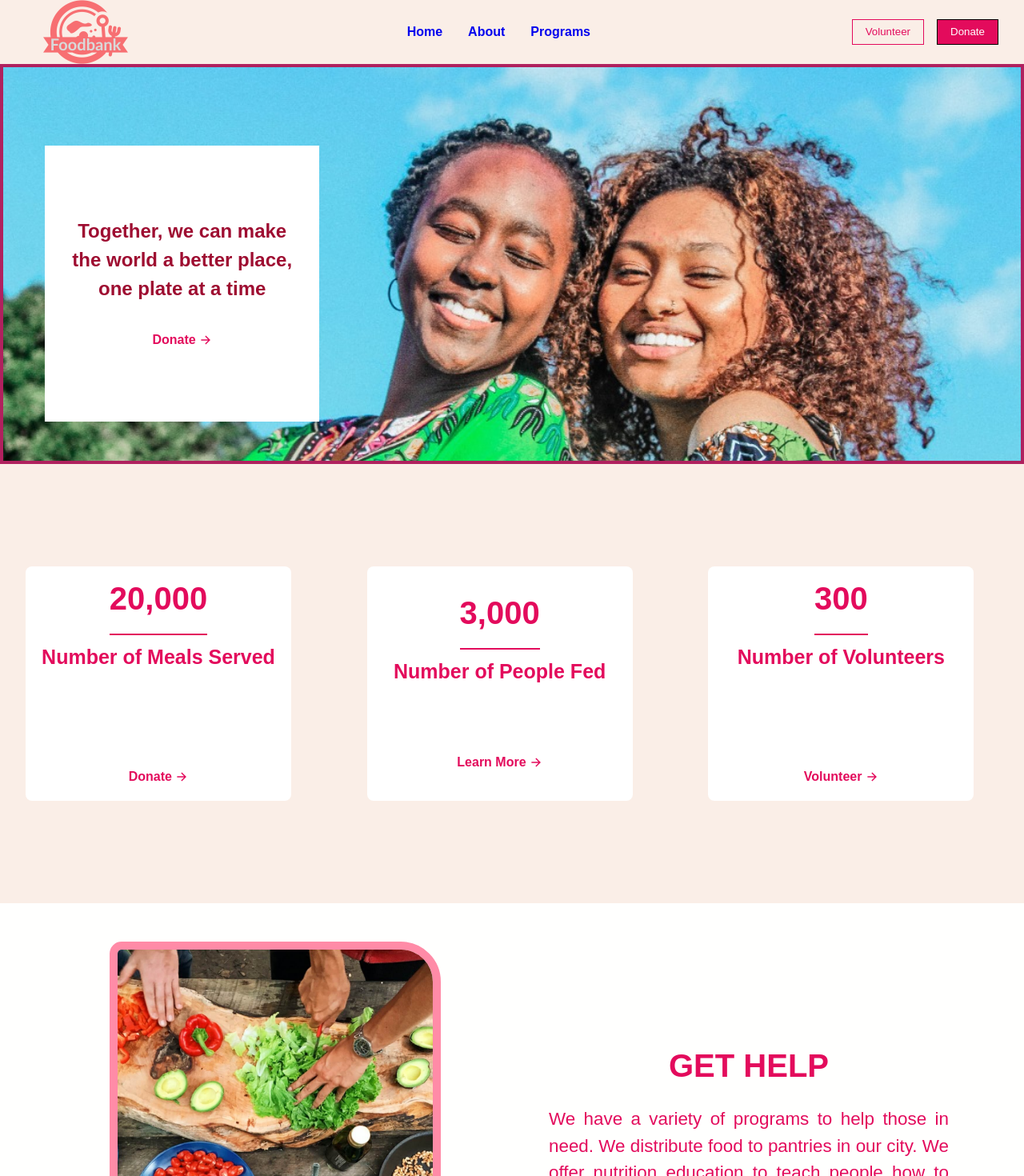
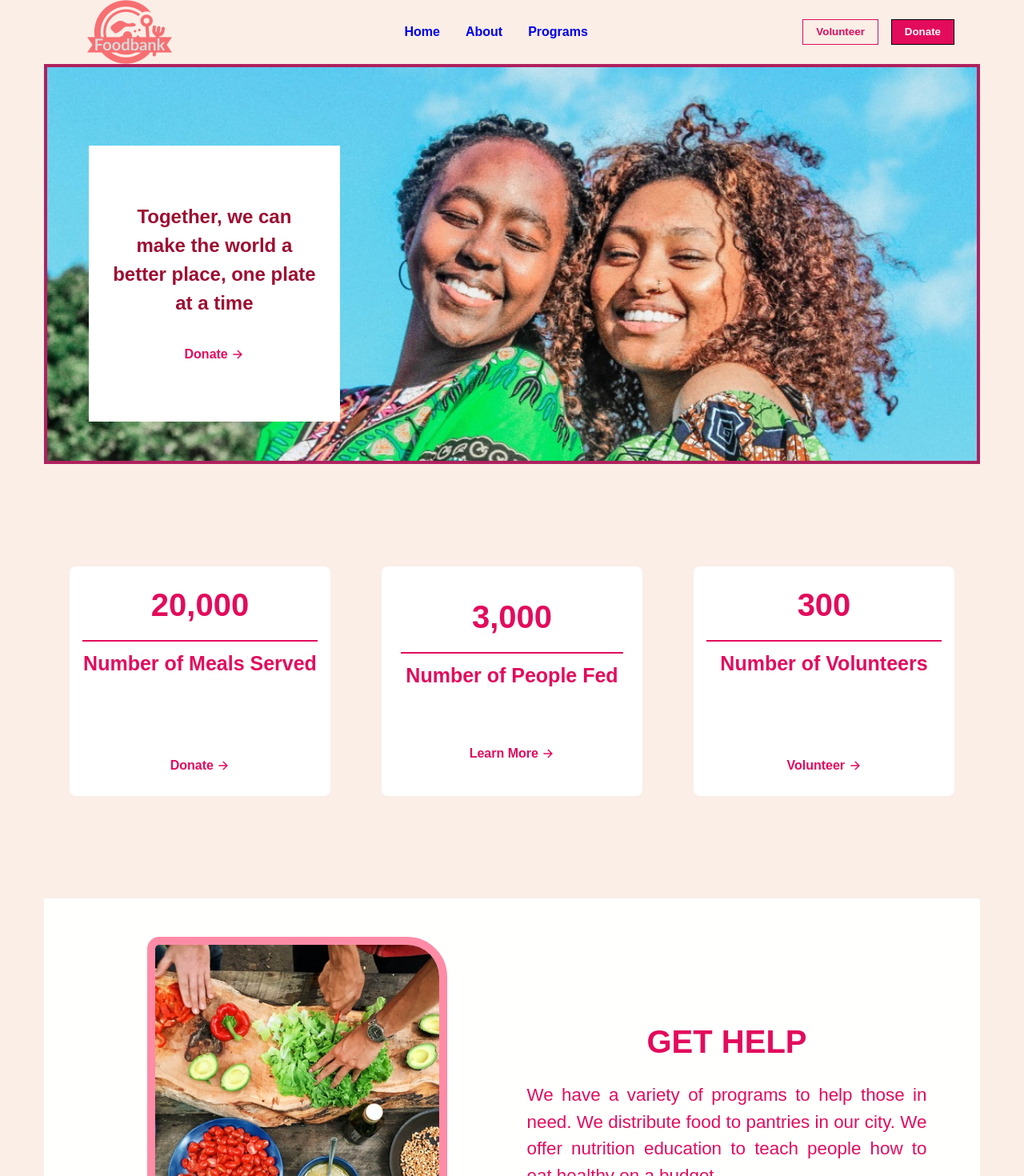
Before and after one commit to peteregbujie/foodbank-landing-page, a React (Create React App) app: page / in a window 1280 px wide. Shown: the top 1470 px of the page at 80% size. Built offline with nearby package versions, Linux system fonts and the light colour scheme.

Commit message:
Optimized CSS

```diff
--- a/src/App.css
+++ b/src/App.css
@@ -122,6 +122,10 @@ span {
   'more1'
   'more2'
   'footer';
+ max-width: 1200px;
+ padding: 0 15px;
+ margin-left: auto;
+ margin-right: auto;
 }
 
 nav {
@@ -240,9 +244,12 @@ span:hover {
  text-decoration: none;
  background: white;
  margin: 1em;
- padding: 1rem 1rem;
  box-shadow: 0 1.5em 2.5em -0.5em rgba(#000000, 0.1);
  transition: transform 0.45s ease;
+}
+
+.card__wrapper {
+ padding: 1.5rem 1rem;
 }
 
 .card h3 {
@@ -261,7 +268,7 @@ span:hover {
  opacity: 0;
  color: #ffffff;
  font-weight: 400;
- line-height: 1.8;
+ line-height: 1.5;
  margin: 0 0 0.5em;
  transform: translateY(-1em);
  transition: opacity 0.45s ease, transform 0.5s ease;
@@ -487,31 +494,6 @@ span:hover {
   margin: 0 auto;
   line-height: 1.7rem;
  }
-
- /* Navbar */
- .app__navbar-right {
-  display: flex;
-  justify-content: space-between;
-  align-items: left;
-  flex-direction: row;
- }
-
- .app__navbar-right a {
-  margin: 0 1rem;
-  text-decoration: none;
-  transition: 0.5s ease;
-  font-weight: bold;
- }
-
- .app__navbar-right a:hover {
-  border-bottom: 1px solid var(--main);
- }
-
- .app__navbar-right div {
-  width: 1px;
-  height: 30px;
-  background: var(--background2);
- }
 }
 
 @media (min-width: 1040px) {
--- a/src/App.js
+++ b/src/App.js
@@ -22,6 +22,7 @@ function App() {
       </section>
 
       <section id='card1' className='card'>
+       <div className='card__wrapper'>
         <h3>20,000</h3>
         <h4>Number of Meals Served</h4>
         <p>We have served over 20,000 meals.</p>
@@ -29,8 +30,10 @@ function App() {
          Donate&nbsp;
          <IoArrowForwardSharp />
         </div>
+       </div>
       </section>
       <section id='card2' className='card'>
+       <div className='card__wrapper'>
         <h3>3,000</h3>
         <h4>Number of People Fed</h4>
         <p>We have fed over 3000 people.</p>
@@ -38,14 +41,17 @@ function App() {
          Learn More&nbsp;
          <IoArrowForwardSharp />
         </div>
+       </div>
       </section>
       <section id='card3' className='card'>
+       <div className='card__wrapper'>
         <h3>300</h3>
         <h4>Number of Volunteers</h4>
         <p>Over 300 people have voluntered.</p>
         <div className='link-text'>
          Volunteer&nbsp;
          <IoArrowForwardSharp />
+        </div>
        </div>
       </section>
 
--- a/src/Navbar.css
+++ b/src/Navbar.css
@@ -95,6 +95,8 @@
  line-height: 1.2;
  text-align: center;
  text-decoration: none;
+ font-weight: 700;
+ text-align: center;
 }
 .btn:nth-child(1) {
  margin-right: 1rem;
@@ -132,12 +134,6 @@
  color: var(--main);
 }
 
-@media screen and (min-width: 2000px) {
- .app__navbar-logo img {
-  width: 210px;
- }
-}
-
 @media screen and (max-width: 1150px) {
  .app__navbar-links {
   display: none;
@@ -148,16 +144,37 @@
  }
 }
 
-@media screen and (max-width: 650px) {
+@media screen and (max-width: 768px) {
  .app__navbar {
   padding: 1rem;
- }
-
- .app__navbar-right {
-  display: none;
  }
 
  .app__navbar-logo img {
   width: 110px;
  }
+
+ /* Navbar */
+ .app__navbar-right {
+  display: flex;
+  justify-content: space-between;
+  align-items: left;
+  flex-direction: row;
+ }
+
+ .app__navbar-right a {
+  margin: 0 1rem;
+  text-decoration: none;
+  transition: 0.5s ease;
+  font-weight: bold;
+ }
+
+ .app__navbar-right a:hover {
+  border-bottom: 1px solid var(--main);
+ }
+
+ .app__navbar-right div {
+  width: 1px;
+  height: 30px;
+  background: var(--background2);
+ }
 }
```
Lines whose indentation alone changed are shown as unchanged.
